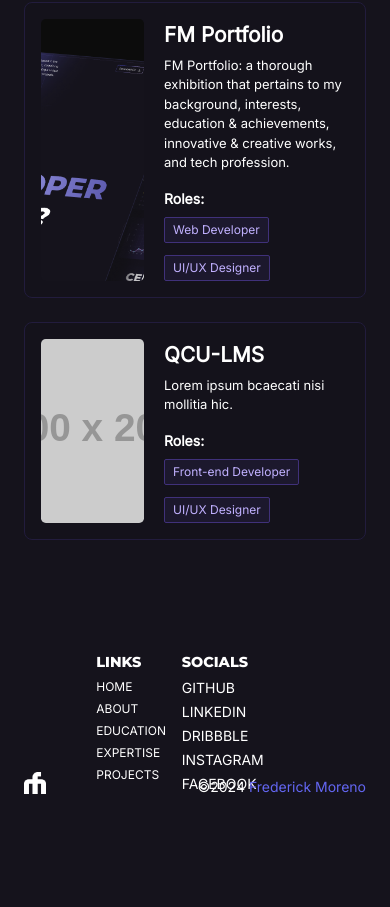
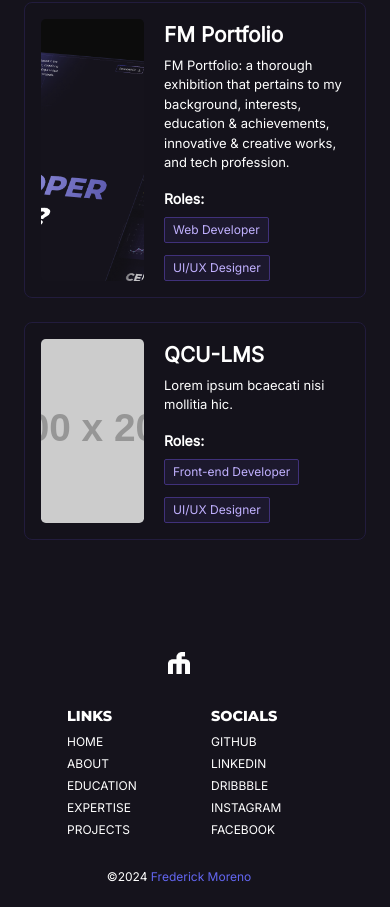
Before and after one commit to fwedwicc/FM-Portfolio, a React (Vite) app: page /FM-Portfolio/all-projects in a window 390 px wide. Shown: the part 1271-2178 px from the top of the page. Before the commit the page ends 2089 px from the top, so only its background shows below. Built offline with nearby package versions, Linux system fonts and the light colour scheme.

Commit message:
Fixed the issues in footer's responsiveness in small and medium screens

```diff
--- a/src/components/Contact.jsx
+++ b/src/components/Contact.jsx
@@ -9,7 +9,7 @@ const Contact = () => {
   const renderLink = (link) => (
     <a
       href={`#${link.id}`}
-      className='text-sm'
+      className='lg:text-sm text-[12px]'
     >
       {link.title}
     </a>
--- a/src/components/Footer.jsx
+++ b/src/components/Footer.jsx
@@ -8,11 +8,12 @@ const Footer = ({ link }) => {
   const contacts = ContactData[0];
 
   return (
-    <div className='grid grid-cols-4 w-full' id='scroll-animation-'>
-      <div className="col-span-1 flex justify-start items-end">
+    <div className='grid lg:grid-cols-4 grid-cols-1 gap-8 w-full' id='scroll-animation-'>
+      <div className="col-span-1 flex justify-center lg:justify-start items-end">
         <img src={FMlogo} alt="FM Logo" className='lg:w-[2rem] w-[1.4rem] lg:h-[2rem] h-[1.4rem]' />
       </div>
-      <div className="col-span-1 text-white flex justify-center">
+      <div className='col-span-2 grid grid-cols-2 gap-8'>
+        <div className="col-span-1 text-white flex lg:justify-center justify-end">
           <div className='space-y-[0.3rem]'>
             <h1 className='font-medium lg:text-[1.2rem] text-[0.9rem]'>LINKS</h1>
             <ul className='space-y-[4px]'>
@@ -24,7 +25,7 @@ const Footer = ({ link }) => {
             </ul>
           </div>
         </div>
-      <div className="col-span-1 text-white space-y-[0.2rem] flex justify-center">
+        <div className="col-span-1 text-white space-y-[0.2rem] flex lg:justify-center justify-start">
           <div className='space-y-[0.3rem]'>
             <h1 className='font-medium lg:text-[1.2rem] text-[0.9rem]'>SOCIALS</h1>
             <ul className='space-y-[4px]'>
@@ -34,7 +35,7 @@ const Footer = ({ link }) => {
                     href={social.link}
                     target='_blank'
                     rel='noopener noreferrer'
-                  className='text-sm'
+                    className='lg:text-sm text-[12px]'
                   >
                     {social.name}
                   </a>
@@ -43,8 +44,9 @@ const Footer = ({ link }) => {
             </ul>
           </div>
         </div>
-      <div className="col-span-1 flex justify-end items-end">
-        <h2 className='text-white leading-none text-sm text-nowrap'>
+      </div>
+      <div className="col-span-1 flex justify-center lg:justify-end items-end">
+        <h2 className='text-white leading-none lg:text-sm text-xs text-nowrap'>
           ©{currentYear} <span className='text-indigo-500'>{contacts.name}</span>
         </h2>
       </div>
--- a/src/pages/ProjectOverview.jsx
+++ b/src/pages/ProjectOverview.jsx
@@ -14,7 +14,7 @@ const ProjectOverview = ({ projects }) => {
   const renderLink = (link) => (
     <Link
       to={`/FM-Portfolio#${link.id}`}
-      className='lg:text-[16px] text-[12px]'
+      className='lg:text-sm text-[12px]'
     >
       {link.title}
     </Link>
```
Lines whose indentation alone changed are shown as unchanged.
